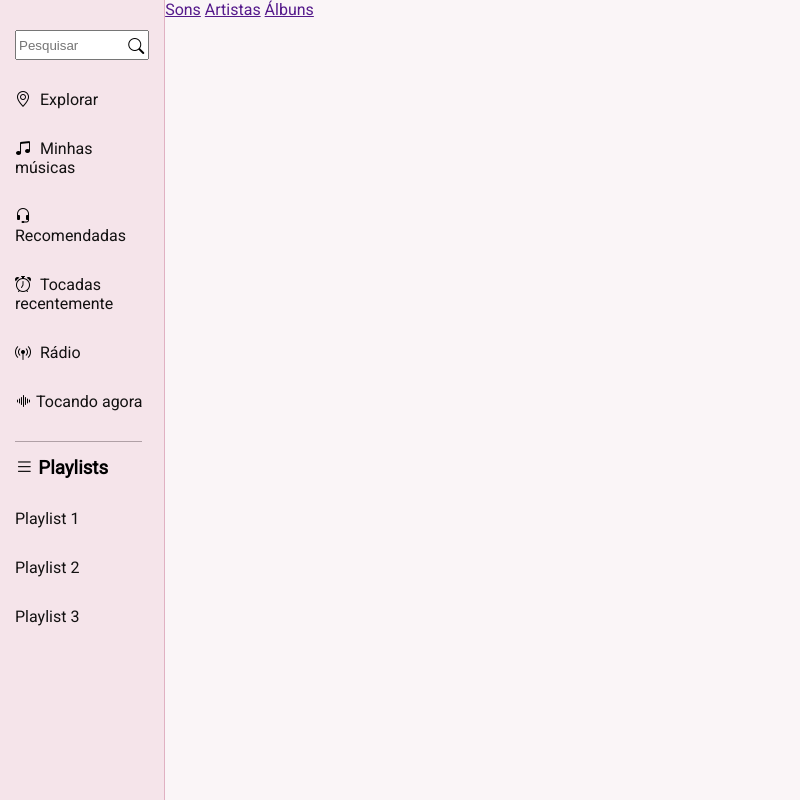
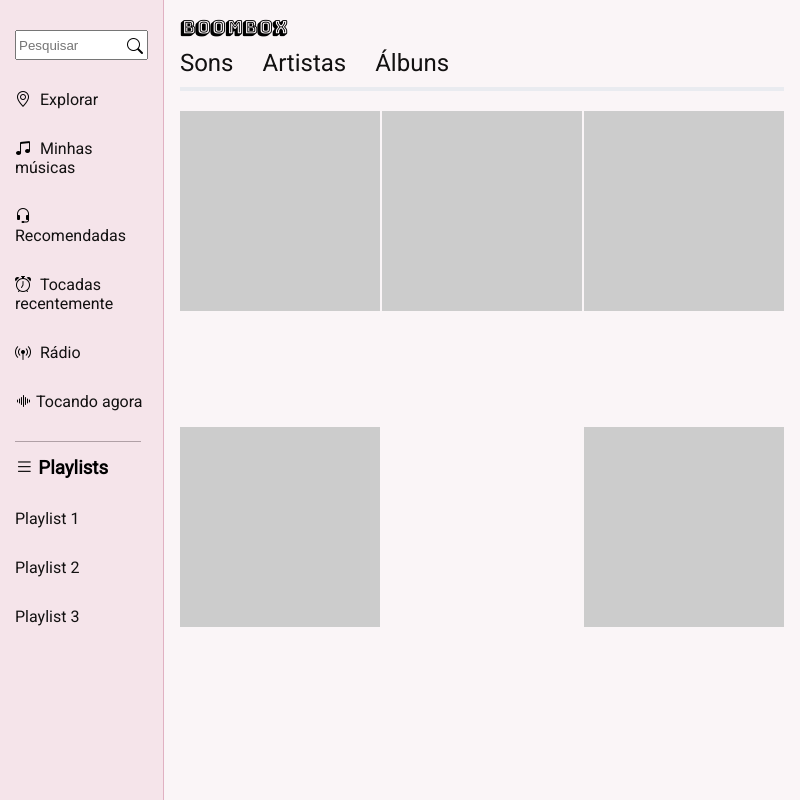
Before and after one commit to AllanC12/BoomBox, an Electron app: page pages/home.html in a window 800 px wide. Drawn offline with nearby package versions, Linux system fonts and the light colour scheme.

Commit message:
estruturação inicial de bilioteca principal

```diff
--- a/pages/home.html
+++ b/pages/home.html
@@ -8,6 +8,10 @@
     <link rel="preconnect" href="https://fonts.gstatic.com" crossorigin>
     <link href="https://fonts.googleapis.com/css2?family=Roboto:wght@300;400&display=swap" rel="stylesheet">
     <link rel="stylesheet" href="https://cdn.jsdelivr.net/npm/bootstrap-icons@1.11.3/font/bootstrap-icons.min.css">
+    <link href="https://fonts.googleapis.com/css2?family=Bungee+Shade&family=Comfortaa:wght@700&family=Space+Grotesk:wght@700&family=Syncopate:wght@700&display=swap" rel="stylesheet">
+    <link rel="preconnect" href="https://fonts.googleapis.com">
+    <link rel="preconnect" href="https://fonts.gstatic.com" crossorigin>
+    <link href="https://fonts.googleapis.com/css2?family=Comfortaa:wght@700&family=Roboto:wght@100&family=Space+Grotesk:wght@700&family=Syncopate:wght@700&display=swap" rel="stylesheet">
     <title>Home</title>
 </head>
 
@@ -56,13 +60,22 @@
         </aside>
         <div class="library">
 
+            <h2 class="title">Boombox</h2>
+
             <nav>
                 <a href="">Sons</a>
                 <a href="">Artistas</a>
                 <a href="">Álbuns</a>
             </nav>
 
-            <div class="content-library"></div>
+            <div class="content-library">
+                <div class="box-music"></div>
+                <div class="box-music"></div>
+                <div class="box-music"></div>
+                <div class="box-music"></div>
+                <div class="box-music"></div>
+
+            </div>
         </div>
         <div class="player"></div>
     </main>
--- a/pages/sass_pages/home.scss
+++ b/pages/sass_pages/home.scss
@@ -3,6 +3,7 @@
 html,body{
     height: 100%;
     font-family: 'Roboto', sans-serif;
+    overflow: hidden;
 }
 
 *{
@@ -20,7 +21,7 @@ aside{
     height: 100%;
     background-color:#f5e4ea;
     padding: 30px 15px;
-    border-right: 1px solid#e0b1c2;
+    border-right: 1px solid #e0b1c2;
 
     div.wraper-input{
         position: relative;
@@ -76,4 +77,43 @@ aside{
     width: 100%;
     height: 100%;
     background-color: #faf5f7;
+    padding:16px;
+
+    h2.title{
+        font-family: "Bungee Shade", sans-serif;
+        font-size: 18px;
+    }
+
+    nav{
+        padding: 10px 0;
+        border-bottom: 4px solid #e9ebf0;
+
+        a{
+            text-decoration: none;
+            font-size: 1.5em;
+            color:#121111;
+            margin-right: 25px;
+            padding-bottom: 10px;
+        }
+
+        a:active{
+            border-bottom: 1px solid black;
+        }
+    }
+
+    .content-library{
+
+        @include defineFlex(space-between,flex-start);
+        flex-wrap: wrap;
+        padding: 10px 0px;
+        height: 85%;
+        overflow-y: auto;
+
+        .box-music{
+            width: 200px;
+            height: 200px;
+            background-color: #ccc;
+            margin: 10px 0;
+        }
+    }
 }
```
Also changed, not shown: pages/sass_pages/home.css, 1 other file.
